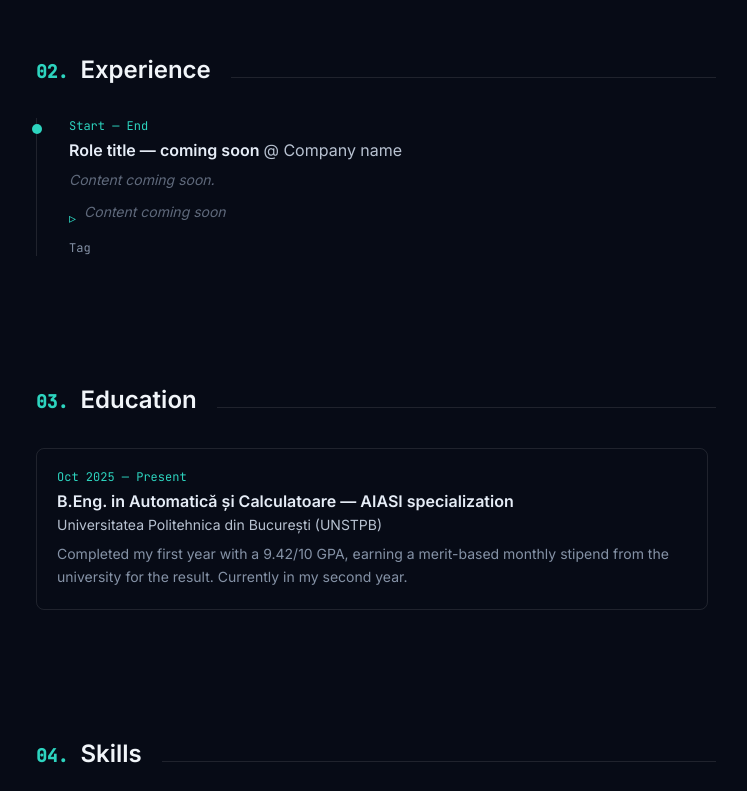
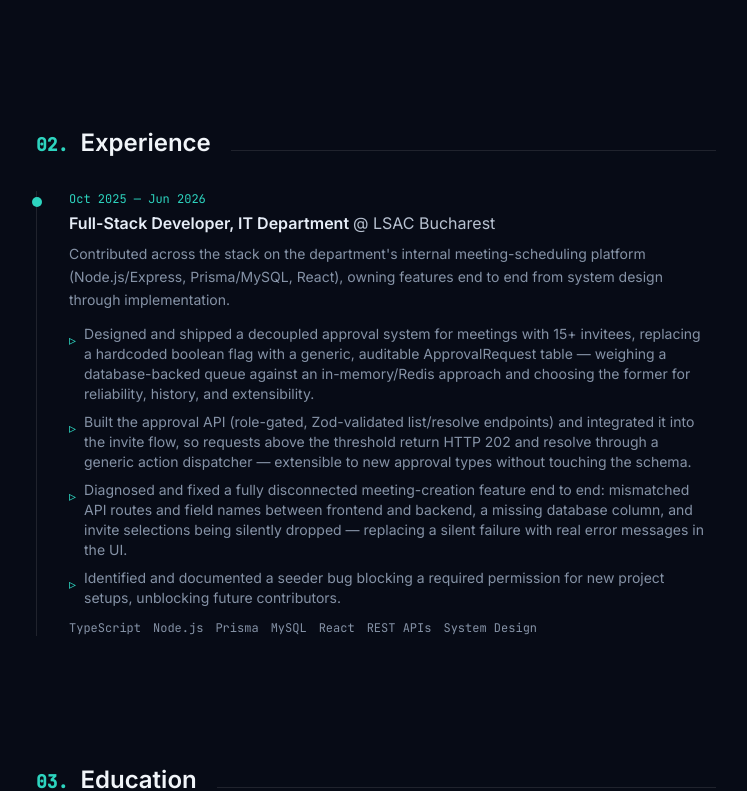
Before and after one commit to tudorsendrescu/tudor-cv, a React (Vite) app: page / in a window 1280 px wide. Shown: the part 773-1564 px from the top of the page, without its empty margins (492-1239 px from the left). Built offline with nearby package versions, Linux system fonts and the light colour scheme.

Commit message:
Fill in Experience (LSAC Bucharest), wire up real email, and tie dev background to white-box testing

```diff
--- a/src/components/sections/Experience.tsx
+++ b/src/components/sections/Experience.tsx
@@ -27,7 +27,15 @@ export default function Experience() {
                   )}
                 </span>
               </h3>
-              <p className="mt-2 text-sm italic text-slate/70">{entry.summary}</p>
+              <p
+                className={`mt-2 text-sm ${
+                  entry.summary.startsWith("Content coming soon")
+                    ? "italic text-slate/70"
+                    : "text-slate leading-relaxed"
+                }`}
+              >
+                {entry.summary}
+              </p>
               {entry.highlights.length > 0 && (
                 <ul className="mt-3 space-y-2">
                   {entry.highlights.map((h, hi) => (
--- a/src/data/profile.ts
+++ b/src/data/profile.ts
@@ -6,12 +6,12 @@ export const profile = {
   tagline:
     "I build and secure software — bridging development skills with a growing focus on cybersecurity.",
   location: "Coming soon",
-  email: "your-email@example.com",
+  email: "vladsitudor@gmail.com",
   resumeUrl: "", // add the hosted PDF path/URL here once ready, e.g. "/resume.pdf"
   social: [
     { label: "GitHub", href: "https://github.com/tudorsendrescu", icon: "github" },
     { label: "LinkedIn", href: "#", icon: "linkedin" },
-    { label: "Email", href: "mailto:your-email@example.com", icon: "mail" },
+    { label: "Email", href: "mailto:vladsitudor@gmail.com", icon: "mail" },
   ],
 };
 
@@ -28,7 +28,7 @@ export const navLinks = [
 export const about = {
   paragraphs: [
     "Hi there! I'm Tudor, and I'm drawn to the space where building software and breaking it meet. I'm a second-year Automatică și Calculatoare (AIASI) student at Universitatea Politehnica din București, and I care about writing clean, full-stack software while increasingly pulling that focus toward security — understanding how systems fail is what makes me a better engineer.",
-    "I hold the HTB Certified Junior Cybersecurity Associate (CJCA) certification from Hack The Box, a fully hands-on exam with no multiple choice: real penetration testing against an enterprise-style network, SIEM-assisted log analysis in Elastic, and a commercial-grade report at the end. Day to day, that means working with tools like Nmap, Wireshark, and the ELK stack, and I keep building on it through labs and CTFs.",
+    "I hold the HTB Certified Junior Cybersecurity Associate (CJCA) certification from Hack The Box, a fully hands-on exam with no multiple choice: real penetration testing against an enterprise-style network, SIEM-assisted log analysis in Elastic, and a commercial-grade report at the end. Day to day, that means working with tools like Nmap, Wireshark, and the ELK stack, and I keep building on it through labs and CTFs. My development background feeds directly into this: reading and reasoning about code at an engineering level makes me particularly effective at white-box testing, on top of the black-box and grey-box work most security testing involves.",
     "On the development side, I try to keep that same full-stack range — this site is my own build, and I got hands-on backend and frontend experience volunteering with the IT department of LSAC Bucharest during university.",
     "Away from the screen, I train martial arts (currently Iaido), play piano, draw, and read whenever I get the chance.",
   ],
@@ -47,12 +47,18 @@ export type ExperienceEntry = {
 
 export const experience: ExperienceEntry[] = [
   {
-    role: "Role title — coming soon",
-    company: "Company name",
-    period: "Start — End",
-    summary: "Content coming soon.",
-    highlights: ["Content coming soon"],
-    tags: ["Tag"],
+    role: "Full-Stack Developer, IT Department",
+    company: "LSAC Bucharest",
+    period: "Oct 2025 — Jun 2026",
+    summary:
+      "Contributed across the stack on the department's internal meeting-scheduling platform (Node.js/Express, Prisma/MySQL, React), owning features end to end from system design through implementation.",
+    highlights: [
+      "Designed and shipped a decoupled approval system for meetings with 15+ invitees, replacing a hardcoded boolean flag with a generic, auditable ApprovalRequest table — weighing a database-backed queue against an in-memory/Redis approach and choosing the former for reliability, history, and extensibility.",
+      "Built the approval API (role-gated, Zod-validated list/resolve endpoints) and integrated it into the invite flow, so requests above the threshold return HTTP 202 and resolve through a generic action dispatcher — extensible to new approval types without touching the schema.",
+      "Diagnosed and fixed a fully disconnected meeting-creation feature end to end: mismatched API routes and field names between frontend and backend, a missing database column, and invite selections being silently dropped — replacing a silent failure with real error messages in the UI.",
+      "Identified and documented a seeder bug blocking a required permission for new project setups, unblocking future contributors.",
+    ],
+    tags: ["TypeScript", "Node.js", "Prisma", "MySQL", "React", "REST APIs", "System Design"],
   },
 ];
 
@@ -84,6 +90,7 @@ export const skills: { cybersecurity: SkillGroup[]; development: SkillGroup[] }
       category: "Security Fundamentals",
       skills: [
         "Penetration Testing",
+        "White/Grey/Black-Box Testing",
         "Vulnerability Assessment",
         "Network Traffic Analysis",
         "Windows & Linux Privilege Escalation",
```
